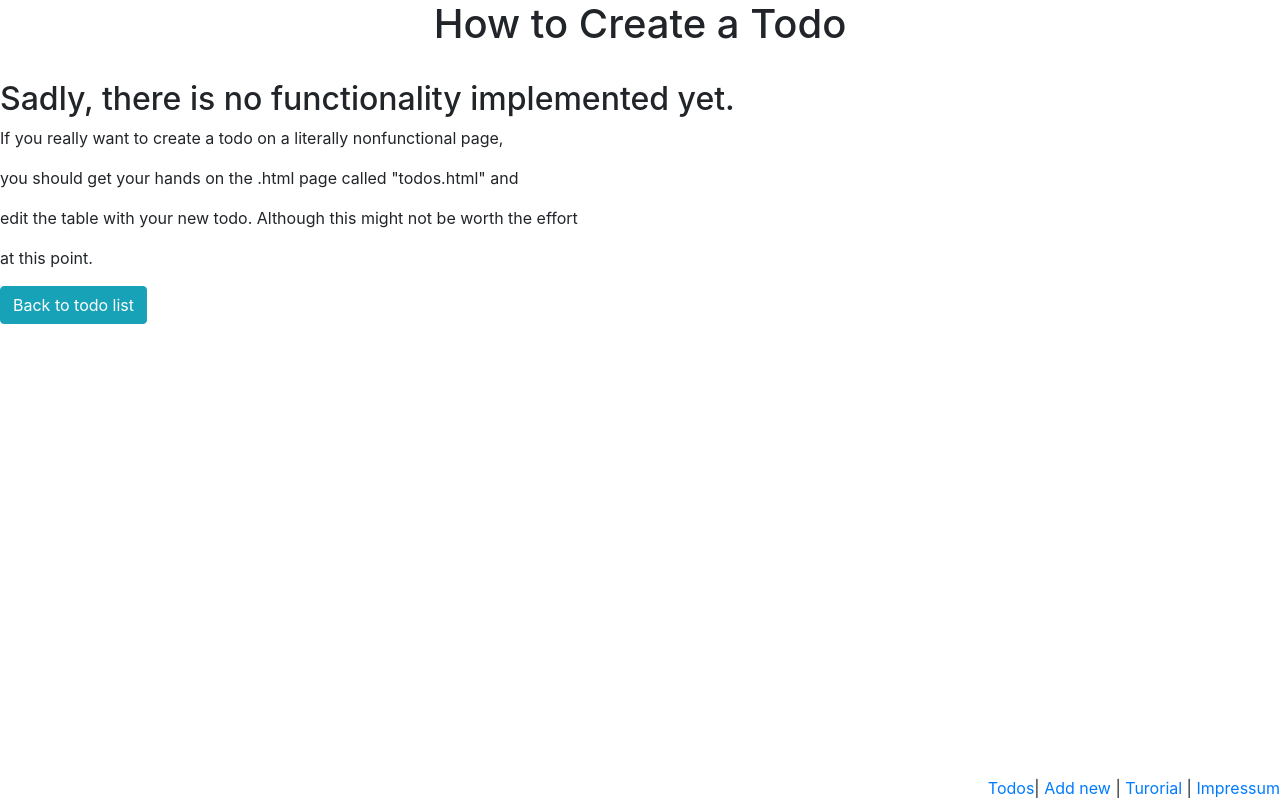
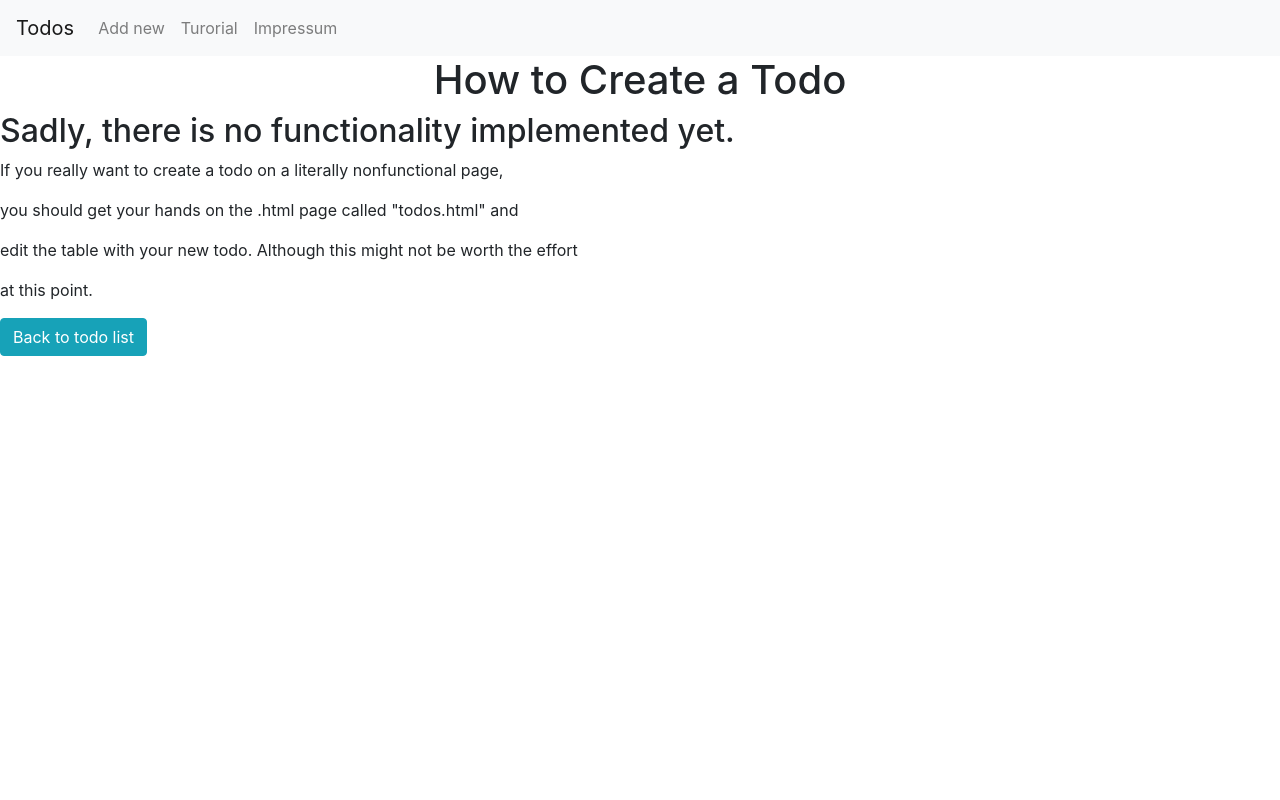
Before and after one commit to Quhaqu/Ha1, a plain HTML site: page howto.html in a window 1280 px wide. Drawn offline with nearby package versions, Linux system fonts and the light colour scheme.

Commit message:
changed navbar to responsev navbar

```diff
--- a/desing.css
+++ b/desing.css
@@ -2,10 +2,3 @@ h1
 {
     text-align: center;
 }
-
-#navbar
-{
-	position: absolute;
-	right: 0;
-	bottom: 0;
-}
--- a/howto.html
+++ b/howto.html
@@ -13,7 +13,31 @@
     <title>How to Create a Todo</title>
   </head>
   <body>
-    <h1>How to Create a Todo</h1> <br/>
+
+  	<header>
+  		<nav class="navbar navbar-expand-lg navbar-light bg-light">
+		  <a class="navbar-brand" href="todos.html">Todos</a>
+		  <button class="navbar-toggler" type="button" data-toggle="collapse" data-target="#navbarNav" aria-controls="navbarNav" aria-expanded="false" aria-label="Toggle navigation">
+		    <span class="navbar-toggler-icon"></span>
+		  </button>
+		  <div class="collapse navbar-collapse" id="navbarNav">
+		    <ul class="navbar-nav">
+		      <li class="nav-item">
+		        <a class="nav-link" href="createtodo.html">Add new</a>
+		      </li>
+		      <li class="nav-item">
+		        <a class="nav-link" href="howto.html">Turorial</a>
+		      </li>
+		      <li class="nav-item">
+		        <a class="nav-link" href="impressum.html">Impressum</a>
+		      </li>
+		    </ul>
+		  </div>
+		</nav>
+  	</header>
+
+    <h1>How to Create a Todo</h1>
+
     <h2> Sadly, there is no functionality implemented yet. </h2>
     <p> If you really want to create a todo on a literally nonfunctional page, </p>
     <p> you should get your hands on the .html page called "todos.html" and </p>
@@ -22,14 +46,6 @@
 
     <a href="todos.html" class="btn btn-info" > Back to todo list </a>
 
-    <div id="navbar">
-      <nav>
-        <a href="todos.html">Todos</a>|
-        <a href="createtodo.html">Add new</a> |
-        <a href="howto.html">Turorial</a> |
-        <a href="impressum.html">Impressum</a>
-    </div>
-
     <!-- Optional JavaScript -->
     <!-- jQuery first, then Popper.js, then Bootstrap JS -->
     <script src="https://code.jquery.com/jquery-3.3.1.slim.min.js" integrity="sha384-q8i/X+965DzO0rT7abK41JStQIAqVgRVzpbzo5smXKp4YfRvH+8abtTE1Pi6jizo" crossorigin="anonymous"></script>
```
Also changed, not shown: createtodo.html (+23 -10 lines), impressum.html (+23 -8 lines), todos.html (+26 -8 lines).
